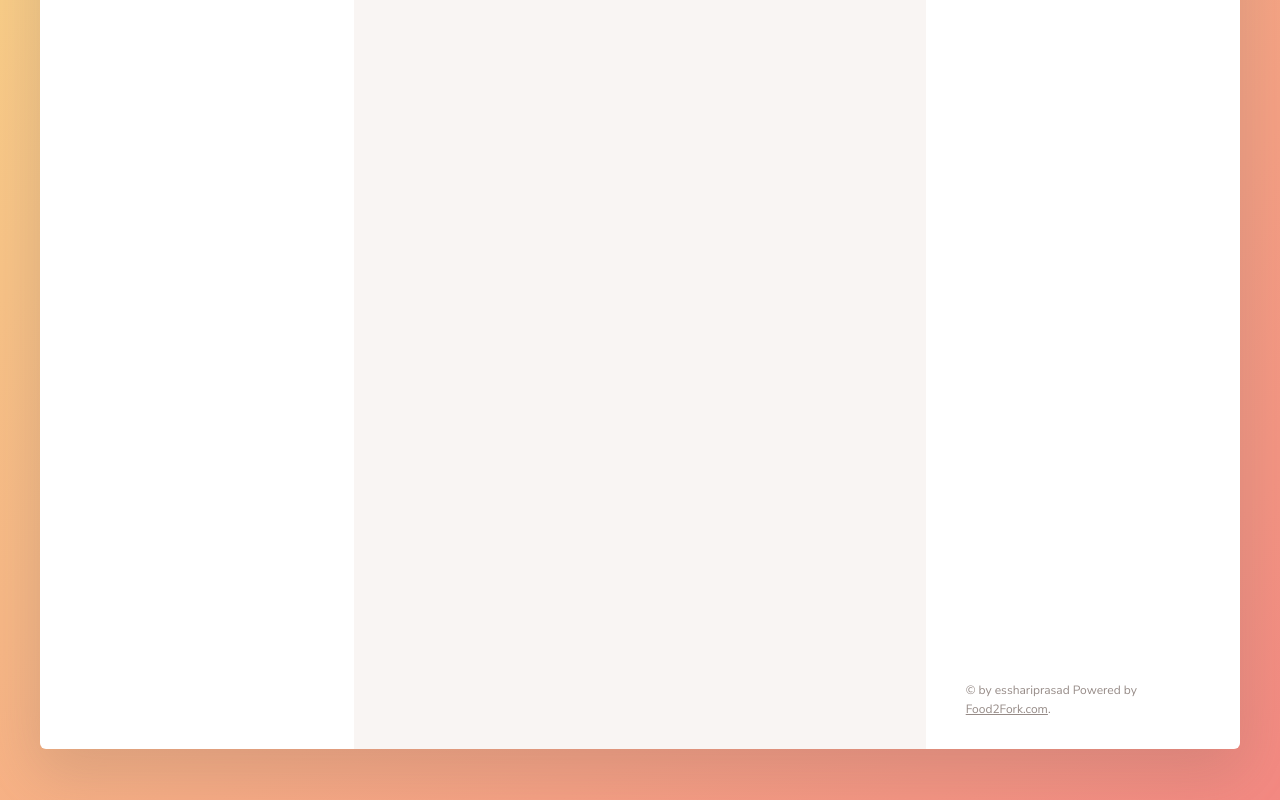
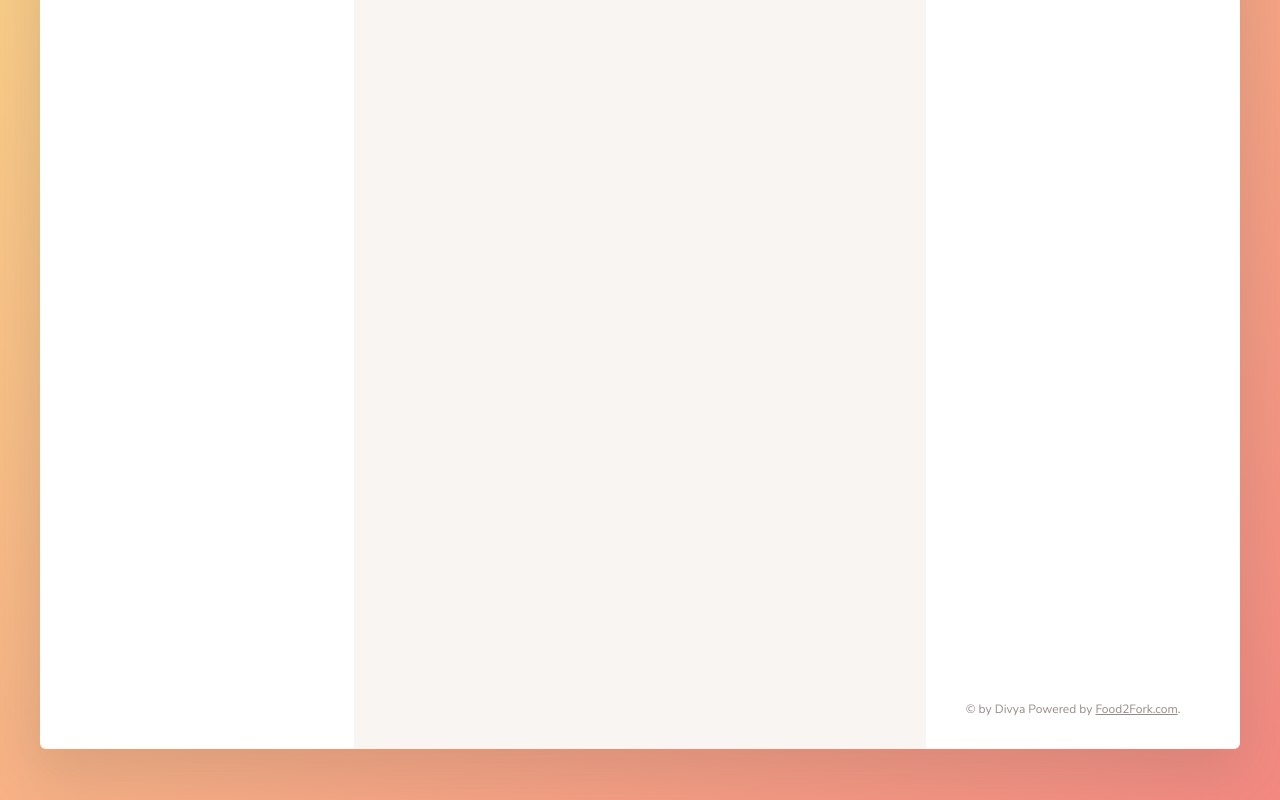
Before and after one commit to edivyasree/forkify, a website built with webpack: page src/index.html in a window 1280 px wide. Shown: the part 402-1202 px from the top of the page. Built offline with nearby package versions, Linux system fonts and the light colour scheme.

Commit message:
Update index.html

```diff
--- a/src/index.html
+++ b/src/index.html
@@ -429,7 +429,7 @@
             </ul>
 
             <div class="copyright">
-                &copy; by esshariprasad Powered by
+                &copy; by Divya Powered by
                 <a href="http://food2fork.com" target="_blank" class="link">Food2Fork.com</a>.
             </div>
 
```
